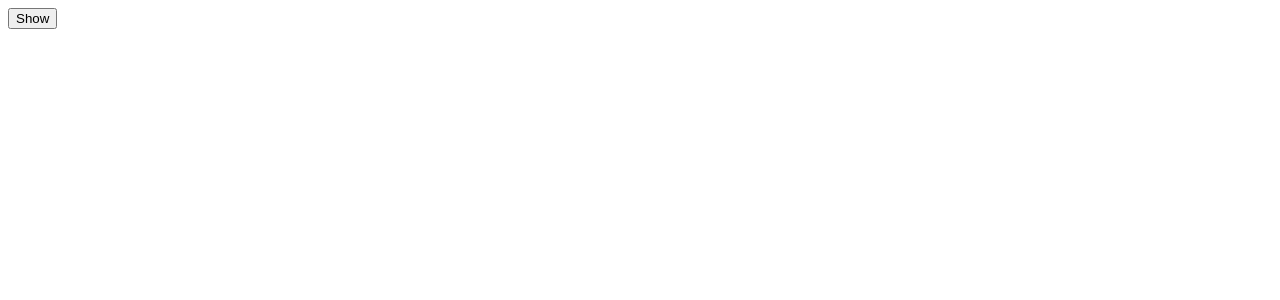
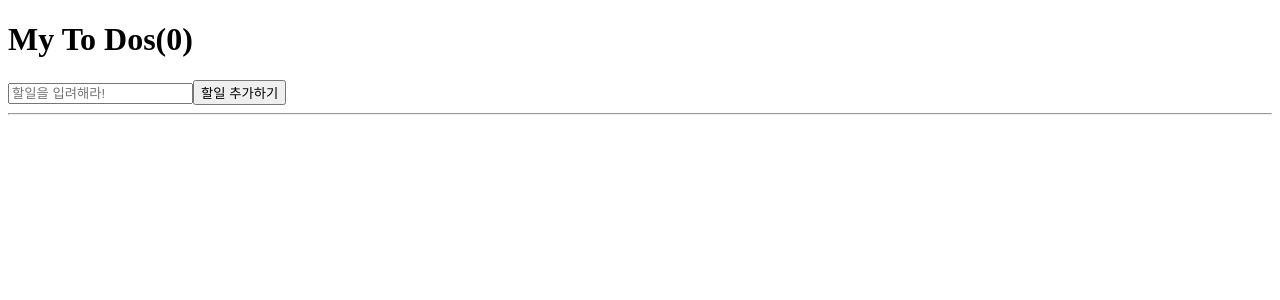
Before and after one commit to xoy8n/react-movieapp, a React (Create React App) app: page / in a window 1280 px wide. Shown: the top 300 px of the page. Built offline with nearby package versions, Linux system fonts and the light colour scheme.

Commit message:
#3.1 todolist 만들기

```diff
--- a/src/App.js
+++ b/src/App.js
@@ -1,37 +1,37 @@
-// import Button from "./Button";
 import { useState, useEffect } from "react";
 
-function Hello() {
-  useEffect(() => {
-    console.log("created!!!");
-    //cleanup fucntion!!!!!!
-    //컴포넌트가 destroy될 때 뭔가 할 수 있도록 해줌
-    return () => console.log("destroyed ㅠㅠ");
-  }, []);
-  return <h1>hello</h1>;
-}
-
-//위의 Hello functional component와 같은 원리!
-function Hi() {
-  function hiFn() {
-    console.log("created!!");
-    return byFn;
-  }
-  function byFn() {
-    console.log("destroyed ㅜㅜ");
-  }
-  useEffect(hiFn, []);
-  return <h1>Hello</h1>;
-}
-
 function App() {
-  const [showing, setShowing] = useState(false);
-  const onClickBtn = () => setShowing((a) => !a);
+  const [toDo, setToDo] = useState("");
+  const [toDos, setToDos] = useState([]);
+  const onChangeToDo = (e) => setToDo(e.target.value);
+  const onStopSubmit = (e) => {
+    e.preventDefault();
+    if (toDo === "") {
+      return;
+    }
+    setToDos((currentArray) => [toDo, ...currentArray]);
+    setToDo("");
+  };
+  console.log(toDos);
 
   return (
     <div className="App">
-      {showing ? <Hi /> : null}
-      <button onClick={onClickBtn}>{showing ? "Hide" : "Show"}</button>
+      <h1>My To Dos({toDos.length})</h1>
+      <form onSubmit={onStopSubmit}>
+        <input
+          onChange={onChangeToDo}
+          value={toDo}
+          type="text"
+          placeholder="할일을 입려해라!"
+        />
+        <button>할일 추가하기</button>
+      </form>
+      <hr />
+      <ul>
+        {toDos.map((item, a) => (
+          <li key={a}>{item}</li>
+        ))}
+      </ul>
     </div>
   );
 }
```
